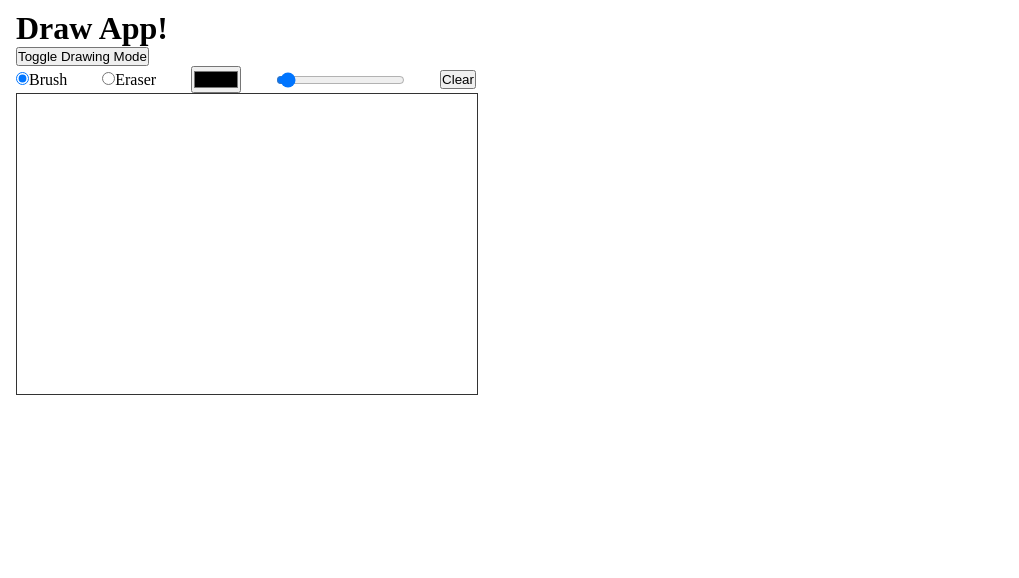
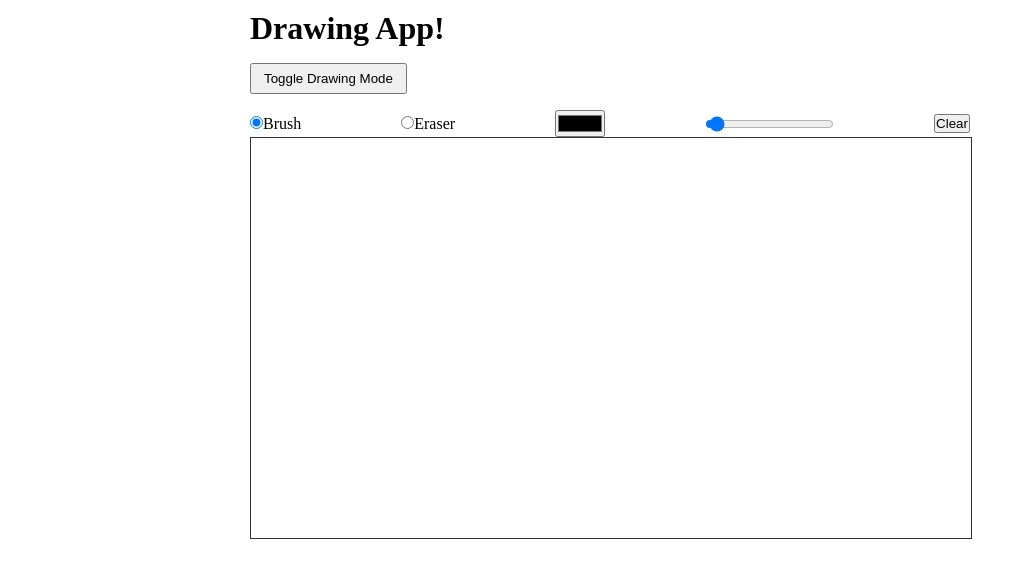
Before and after one commit to artur-dani/canvas-drawing-app, a React (Create React App) app: page / in a window 1280 px wide. Shown: the top 578 px of the page, without its empty margins (0-1019 px from the left). Built offline with nearby package versions, Linux system fonts and the light colour scheme.

Commit message:
add some simple inline styling

```diff
--- a/src/App.js
+++ b/src/App.js
@@ -6,16 +6,33 @@ import { useCanvas, useToolbar } from './hooks';
 
 export default function App() {
   const { config, handleConfigChange } = useToolbar();
-  const { canvasRef, setIsDrawingMode, actions, isDrawingMode } = useCanvas(config);
+  const { canvasRef, setIsDrawingMode, actions, isDrawingMode } =
+    useCanvas(config);
 
   return (
-    <div style={{ margin: "0 auto", padding: "10px 16px" }}>
-      <h1>Draw App!</h1>
-      <button onClick={() => setIsDrawingMode(!isDrawingMode)}>
-        Toggle Drawing Mode
-      </button>
+    <div
+      style={{
+        margin: '0 auto',
+        padding: '10px 16px',
+        maxWidth: '780px',
+        display: 'flex',
+        flexDirection: 'column',
+        justifyContent: 'center',
+      }}
+    >
+      <h1 style={{ marginBottom: '16px' }}>Drawing App!</h1>
+      <div style={{ marginBottom: '16px' }}>
+        <button
+          onClick={() => setIsDrawingMode(!isDrawingMode)}
+          style={{ padding: '6px 12px' }}
+        >
+          Toggle Drawing Mode
+        </button>
+      </div>
       <Toolbar onConfigChange={handleConfigChange} {...actions} />
-      <Canvas canvasRef={canvasRef} />
+      <div>
+        <Canvas canvasRef={canvasRef} />
+      </div>
     </div>
   );
 }
--- a/src/constants/defaultSettings.js
+++ b/src/constants/defaultSettings.js
@@ -4,6 +4,6 @@ export const DEFAULT_SETTINGS = Object.freeze({
   strokeStyle: '#000',
   lineWidth: 2,
   globalCompositeOperation: 'source-over',
-  width: 460,
-  height: 300
+  width: 720,
+  height: 400,
 });
```
